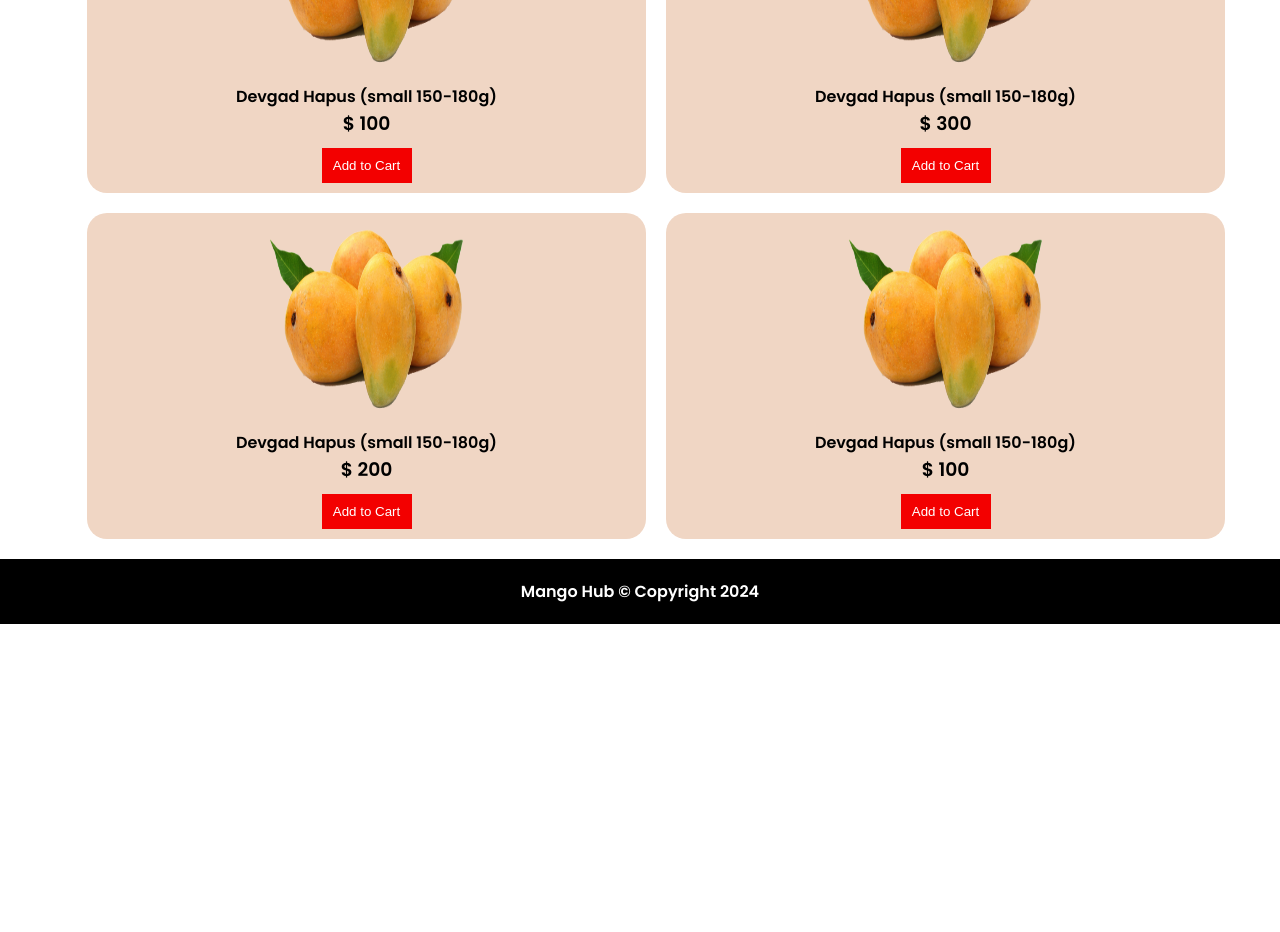
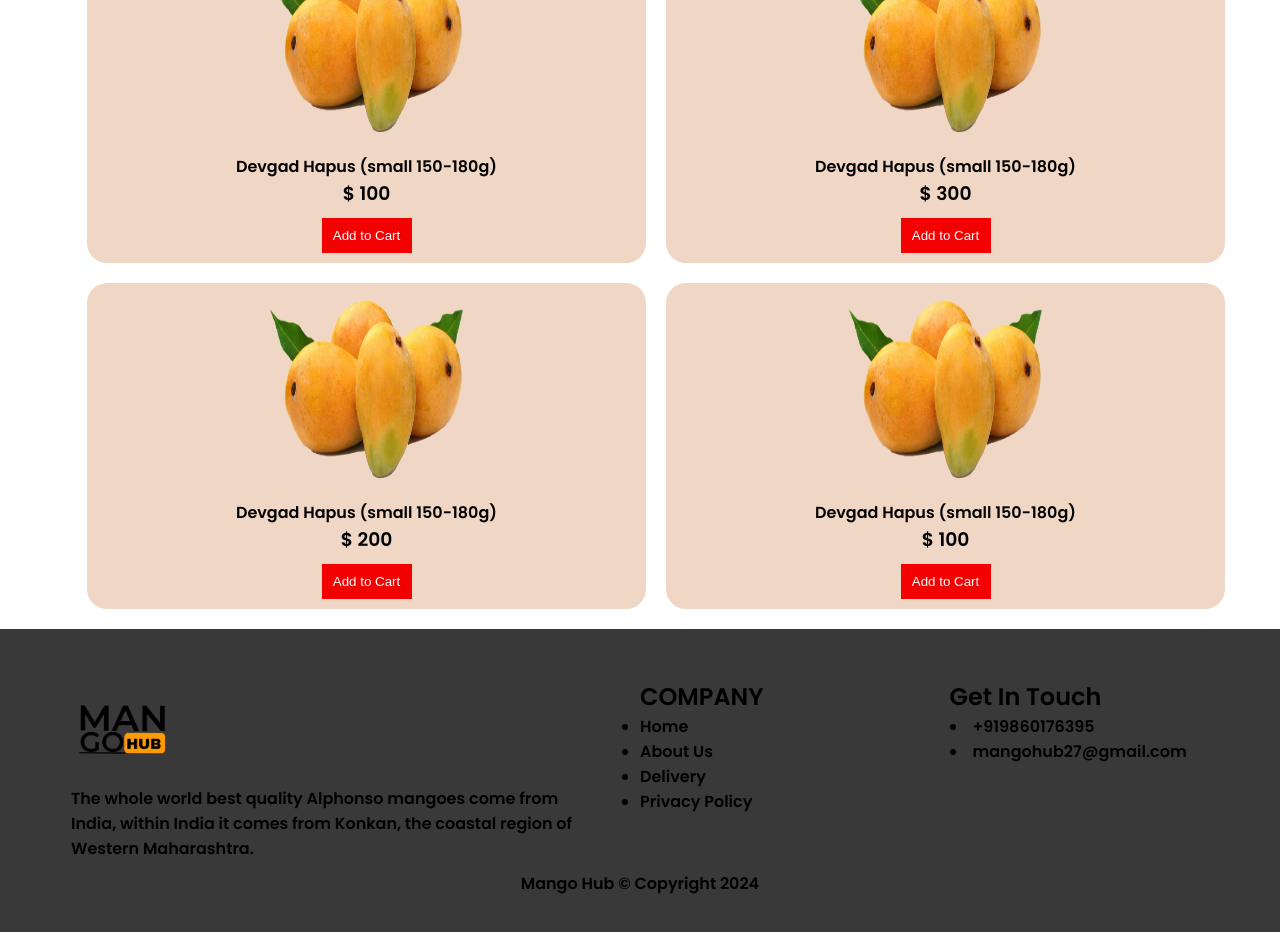
Before and after one commit to SaurabhMestri/mango-hub, a Next.js app: page / in a window 1280 px wide. Shown: the part 1680-2612 px from the top of the page. Before the commit the page ends 2304 px from the top, so only its background shows below. Built offline with nearby package versions, Linux system fonts and the light colour scheme.

Commit message:
Feat: add footer

```diff
--- a/components/Footer.tsx
+++ b/components/Footer.tsx
@@ -1,15 +1,50 @@
-import React from 'react'
+import Image from "next/image";
+import React from "react";
 
-type Props = {}
+type Props = {};
 
 const Footer = (props: Props) => {
   return (
     <footer>
       <div className="container">
-       Mango Hub &copy; Copyright 2024
+        <div className="footer-content">
+          <div className="footer-content-left">
+            <Image
+              src="/images/new-logo.png"
+              alt="logo"
+              width={100}
+              height={100}
+            />
+            <p>
+              The whole world best quality Alphonso mangoes come from India,
+              within India it comes from Konkan, the coastal region of Western
+              Maharashtra.
+            </p>
+            <div className="social-icon">
+              <a href="#" className="fa fa-facebook"></a>
+              <a href="#" className="fa fa-twitter"></a>
+              <a href="#" className="fa fa-google"></a>
+            </div>
+          </div>
+          <div className="footer-content-center">
+            <h2>COMPANY</h2>
+            <ul>
+              <li>Home</li>
+              <li>About Us</li>
+              <li>Delivery</li>
+              <li>Privacy Policy</li>
+            </ul>
+          </div>
+          <div className="footer-content-right">
+            <h2>Get In Touch</h2>
+            <li>+919860176395</li>
+            <li>mangohub27@gmail.com</li>
+          </div>
+        </div >
+        <p className="copyright-content">Mango Hub &copy; Copyright 2024</p>
       </div>
     </footer>
-  )
-}
+  );
+};
 
-export default Footer
+export default Footer;
--- a/components/Header.tsx
+++ b/components/Header.tsx
@@ -30,10 +30,10 @@ const Header = (props: Props) => {
           <Link href="/">
             <Image
               className="logo"
-              src="/images/logo.png"
+              src="/images/new-logo.png"
               alt="logo"
-              width={250}
-              height={80}
+              width={150}
+              height={150}
 
             />
           </Link>
--- a/components/Product.tsx
+++ b/components/Product.tsx
@@ -19,11 +19,13 @@ const Product = (props: ProductsProps) => {
       <div className="product-menu">
         {props?.products?.map((product, index: Key) => {
           return (
-            <div key={index} className="product-card">
+            <div  key={index} className="product-card">
+              <a href="www.google.com">
               <Image height={200} width={200} src={product.product_image} alt={product.product_name} />
               <p>{product.product_name}</p>
               <h3>$ {product.price}</h3>
               <button className="btn2">Add to Cart</button>
+              </a>
             </div>
           );
         })}
--- a/styles/globals.css
+++ b/styles/globals.css
@@ -141,8 +141,6 @@ button:hover {
 
 /* DESKTOP */
 
-
-
 header {
   background-color: transparent;
   width: 100%;
@@ -174,16 +172,34 @@ header {
   background-image: url("/images/background1.jpg");
   background-size: cover;
   border-radius: 30px;
-  margin-bottom : 20px;
+  margin-bottom: 20px;
   height: 100%;
   animation: fadeIn 1s;
 }
 
 footer {
-  text-align: center;
-  color: #fff;
-  background-color: black;
-  padding: 20px 0;
+  display: flex;
+  flex-direction: column;
+  align-items: center;
+  gap: 20px;
+  padding: 50px 10px;
+  background-color: #393939;
+
+}
+
+.footer-content{
+  width: 100%;
+  display: grid;
+  grid-template-columns: 2fr 1fr 1fr;
+  gap: 50px;
+}
+
+.copyright-content{
+display: flex;
+align-items: center;
+justify-content: center;
+padding: 10px;
+
 }
 
 .hero-text {
@@ -219,25 +235,21 @@ footer {
 }
 
 @keyframes fadeIn {
-  0%{
+  0% {
     opacity: 0;
   }
-  100%{
+  100% {
     opacity: 1;
   }
-
 }
-.product-menu{
-display: grid;
-gap: 20px;
-grid-template-columns: repeat(auto-fit, minmax(400px, 1fr));
-margin: 20px auto;
-width: 1200;
-
-
+.product-menu {
+  display: grid;
+  gap: 20px;
+  grid-template-columns: repeat(auto-fit, minmax(400px, 1fr));
+  margin: 20px auto;
 }
 
-.product-card{
+.product-card {
   background-color: #f0d6c4;
   border-radius: 20px;
   height: 100%;
@@ -246,7 +258,9 @@ width: 1200;
   align-items: center;
   text-align: center;
   padding: 10px;
+  cursor: pointer;
 }
+
 /* Mobile view */
 @media screen and (max-width: 767px) {
   .container {
@@ -258,7 +272,7 @@ width: 1200;
   .nav-menu {
     display: block;
   }
-  .header-container{
+  .header-container {
     margin-top: 0;
   }
 
@@ -321,7 +335,6 @@ width: 1200;
     align-items: center;
     padding: 10px;
     text-align: center;
-
   }
 
   .hero-text h3 {
@@ -336,7 +349,7 @@ width: 1200;
     font-size: 15px;
   }
 
-  .product-menu{
+  .product-menu {
     grid-template-columns: repeat(auto-fit, minmax(300px, 1fr));
   }
 }
```
Also changed, not shown: public/images/new-logo.png (added).
